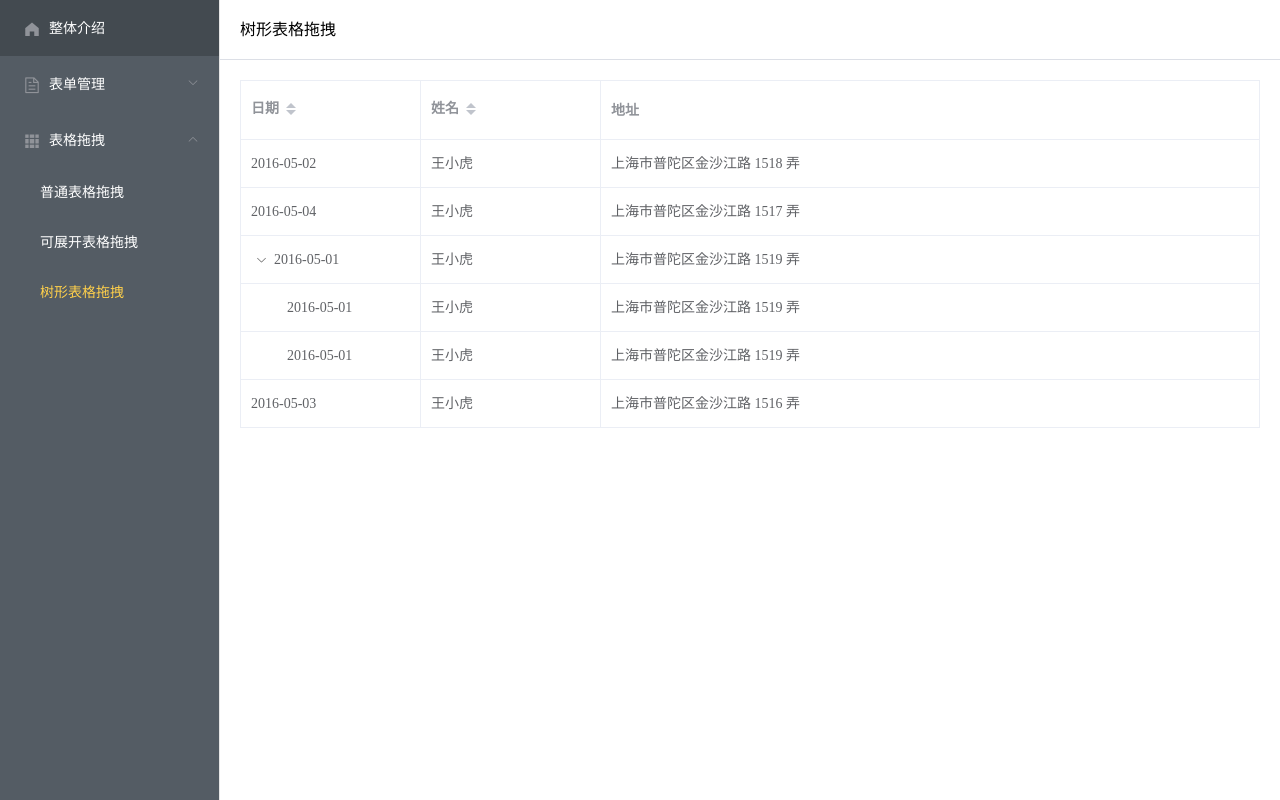
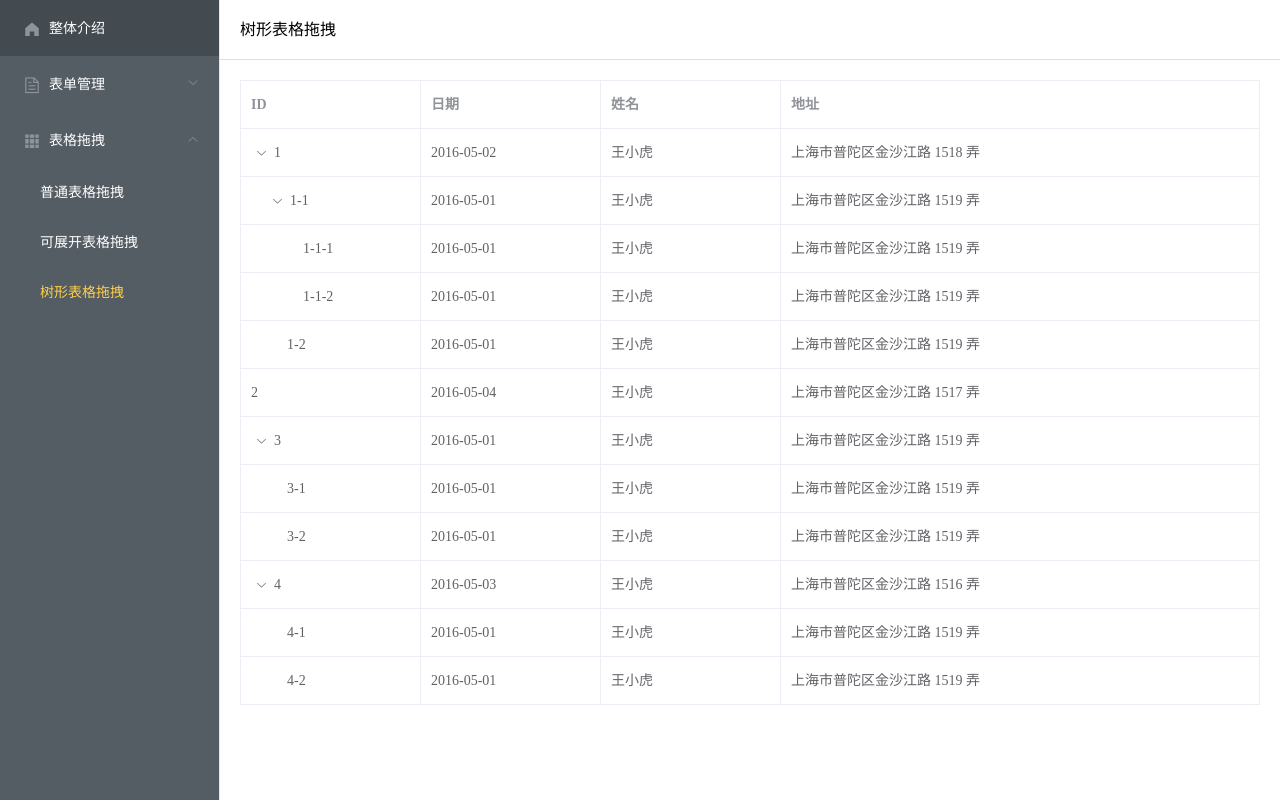
Before and after one commit to liaojunhongyue/element-ui2-custom-component, a Vue app: page /table/drag/treeTableDrag in a window 1280 px wide. Built offline with nearby package versions, Linux system fonts and the light colour scheme.

Commit message:
add tree table mock data

```diff
--- a/src/pages/table/treeTableDrag.vue
+++ b/src/pages/table/treeTableDrag.vue
@@ -8,15 +8,18 @@
 			default-expand-all
 			:tree-props="{children: 'children', hasChildren: 'hasChildren'}">
 			<el-table-column
+				prop="id"
+				label="ID"
+				width="180">
+			</el-table-column>
+			<el-table-column
 				prop="date"
 				label="日期"
-				sortable
 				width="180">
 			</el-table-column>
 			<el-table-column
 				prop="name"
 				label="姓名"
-				sortable
 				width="180">
 			</el-table-column>
 			<el-table-column
@@ -31,36 +34,69 @@
     data() {
       return {
         tableData: [{
-          id: 1,
+          id: '1',
           date: '2016-05-02',
           name: '王小虎',
-          address: '上海市普陀区金沙江路 1518 弄'
+          address: '上海市普陀区金沙江路 1518 弄',
+					children: [{
+						id: '1-1',
+						date: '2016-05-01',
+						name: '王小虎',
+						address: '上海市普陀区金沙江路 1519 弄',
+						children: [{
+							id: '1-1-1',
+							date: '2016-05-01',
+							name: '王小虎',
+							address: '上海市普陀区金沙江路 1519 弄'
+						}, {
+							id: '1-1-2',
+							date: '2016-05-01',
+							name: '王小虎',
+							address: '上海市普陀区金沙江路 1519 弄'
+						}]
+					}, {
+						id: '1-2',
+						date: '2016-05-01',
+						name: '王小虎',
+						address: '上海市普陀区金沙江路 1519 弄'
+				}]
         }, {
-          id: 2,
+          id: '2',
           date: '2016-05-04',
           name: '王小虎',
           address: '上海市普陀区金沙江路 1517 弄'
         }, {
-          id: 3,
+          id: '3',
           date: '2016-05-01',
           name: '王小虎',
           address: '上海市普陀区金沙江路 1519 弄',
           children: [{
-              id: 31,
-              date: '2016-05-01',
-              name: '王小虎',
-              address: '上海市普陀区金沙江路 1519 弄'
-            }, {
-              id: 32,
-              date: '2016-05-01',
-              name: '王小虎',
-              address: '上海市普陀区金沙江路 1519 弄'
+						id: '3-1',
+						date: '2016-05-01',
+						name: '王小虎',
+						address: '上海市普陀区金沙江路 1519 弄'
+					}, {
+						id: '3-2',
+						date: '2016-05-01',
+						name: '王小虎',
+						address: '上海市普陀区金沙江路 1519 弄'
           }]
         }, {
-          id: 4,
+          id: '4',
           date: '2016-05-03',
           name: '王小虎',
-          address: '上海市普陀区金沙江路 1516 弄'
+          address: '上海市普陀区金沙江路 1516 弄',
+					children: [{
+						id: '4-1',
+						date: '2016-05-01',
+						name: '王小虎',
+						address: '上海市普陀区金沙江路 1519 弄'
+					}, {
+						id: '4-2',
+						date: '2016-05-01',
+						name: '王小虎',
+						address: '上海市普陀区金沙江路 1519 弄'
+          }]
         }],
       }
     },
```
